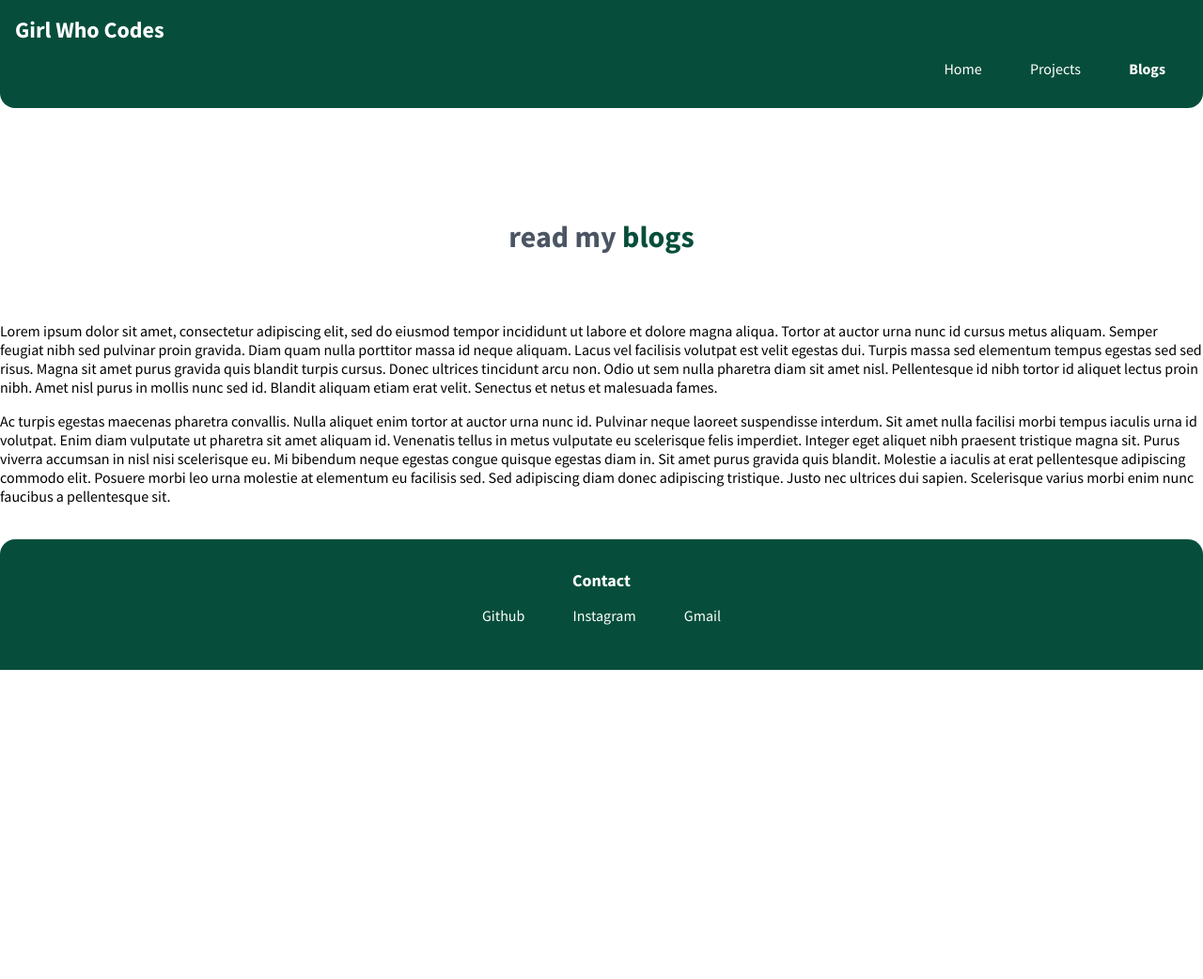
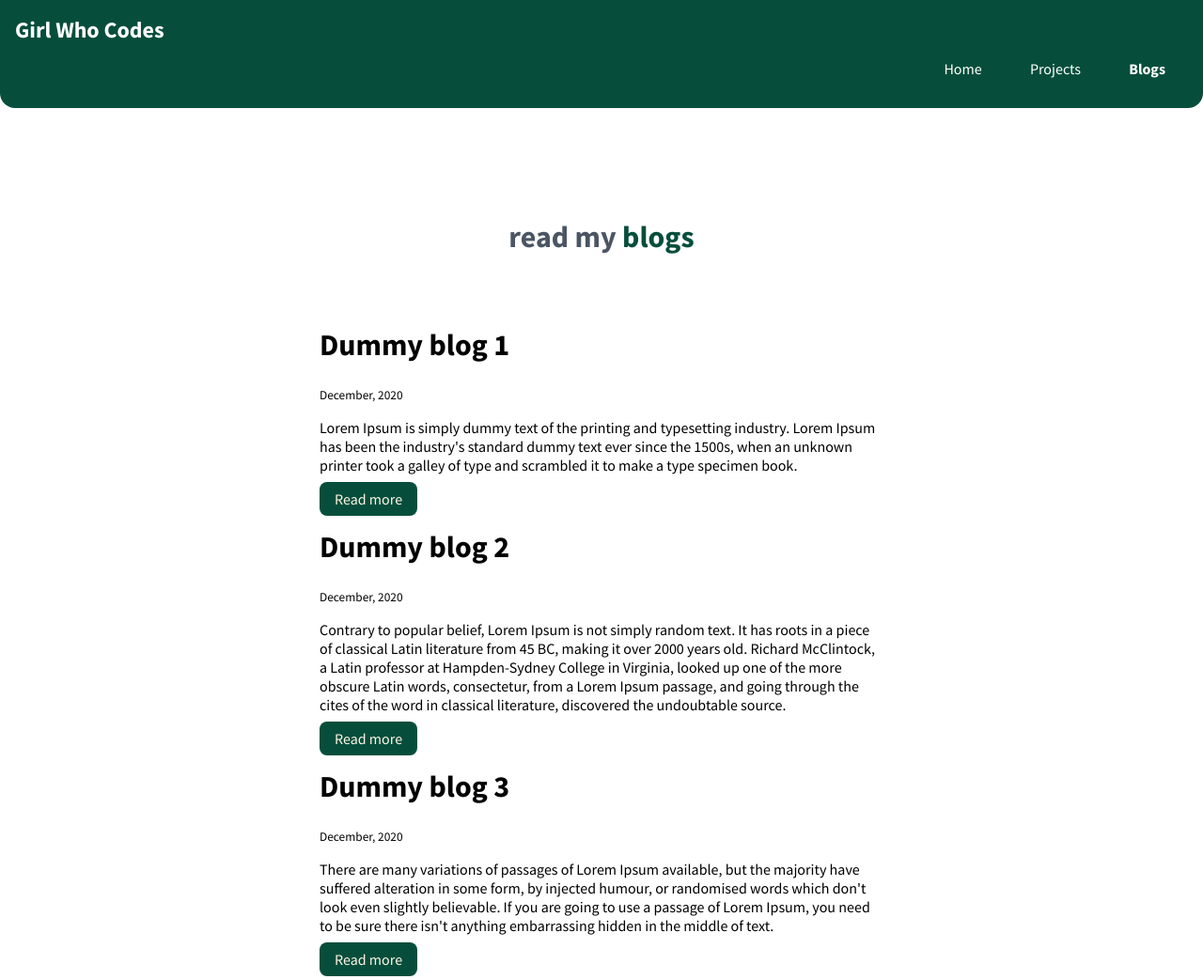
Before and after one commit to anaswaramanoj/portfolio-website, a plain HTML site: page blogs.html in a window 1280 px wide. Shown: the top 1042 px of the page at 94% size. Before the commit the page ends 800 px from the top, so only its background shows below. Drawn offline with Linux system fonts and the light colour scheme.

Commit message:
docs: updated projects

```diff
--- a/blogs.html
+++ b/blogs.html
@@ -21,8 +21,33 @@
         <h1 class="hero-heading">read my <span style="color: var(--primary-color)">blogs</span></h1>
     </header>
 
-    <p>Lorem ipsum dolor sit amet, consectetur adipiscing elit, sed do eiusmod tempor incididunt ut labore et dolore magna aliqua. Tortor at auctor urna nunc id cursus metus aliquam. Semper feugiat nibh sed pulvinar proin gravida. Diam quam nulla porttitor massa id neque aliquam. Lacus vel facilisis volutpat est velit egestas dui. Turpis massa sed elementum tempus egestas sed sed risus. Magna sit amet purus gravida quis blandit turpis cursus. Donec ultrices tincidunt arcu non. Odio ut sem nulla pharetra diam sit amet nisl. Pellentesque id nibh tortor id aliquet lectus proin nibh. Amet nisl purus in mollis nunc sed id. Blandit aliquam etiam erat velit. Senectus et netus et malesuada fames.</p>
-    <p>Ac turpis egestas maecenas pharetra convallis. Nulla aliquet enim tortor at auctor urna nunc id. Pulvinar neque laoreet suspendisse interdum. Sit amet nulla facilisi morbi tempus iaculis urna id volutpat. Enim diam vulputate ut pharetra sit amet aliquam id. Venenatis tellus in metus vulputate eu scelerisque felis imperdiet. Integer eget aliquet nibh praesent tristique magna sit. Purus viverra accumsan in nisl nisi scelerisque eu. Mi bibendum neque egestas congue quisque egestas diam in. Sit amet purus gravida quis blandit. Molestie a iaculis at erat pellentesque adipiscing commodo elit. Posuere morbi leo urna molestie at elementum eu facilisis sed. Sed adipiscing diam donec adipiscing tristique. Justo nec ultrices dui sapien. Scelerisque varius morbi enim nunc faucibus a pellentesque sit.</p>
+    <div class="container container-center margin-md">
+
+            <h1>Dummy blog 1</h1>
+            <small>December, 2020</small>
+            <p>Lorem Ipsum is simply dummy text of the printing and typesetting industry. Lorem Ipsum has been the industry's standard dummy text ever since the 1500s, when an unknown printer took a galley of type and scrambled it to make a type specimen book.</p>
+            <a class="link link-primary" href="/">Read more</a>
+
+    </div>
+
+    <div class="container container-center margin-md">
+
+            <h1>Dummy blog 2</h1>
+            <small>December, 2020</small>
+            <p>Contrary to popular belief, Lorem Ipsum is not simply random text. It has roots in a piece of classical Latin literature from 45 BC, making it over 2000 years old. Richard McClintock, a Latin professor at Hampden-Sydney College in Virginia, looked up one of the more obscure Latin words, consectetur, from a Lorem Ipsum passage, and going through the cites of the word in classical literature, discovered the undoubtable source.</p>
+            <a class="link link-primary" href="/">Read more</a>
+
+    </div>
+
+    <div class="container container-center margin-md">
+
+        <h1>Dummy blog 3</h1>
+        <small>December, 2020</small>
+        <p>There are many variations of passages of Lorem Ipsum available, but the majority have suffered alteration in some form, by injected humour, or randomised words which don't look even slightly believable. If you are going to use a passage of Lorem Ipsum, you need to be sure there isn't anything embarrassing hidden in the middle of text.</p>
+        <a class="link link-primary" href="/">Read more</a>
+
+    </div>
+
     <br>
 
     <footer class="footer">
```
Also changed, not shown: projects.html (+2 -2 lines).
